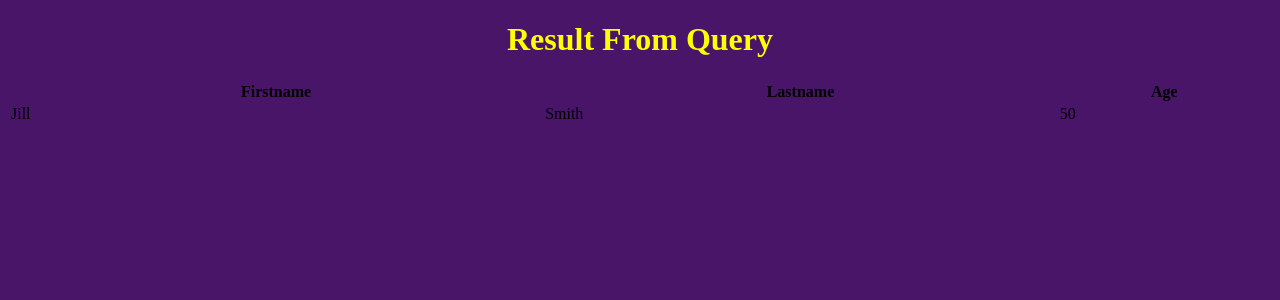
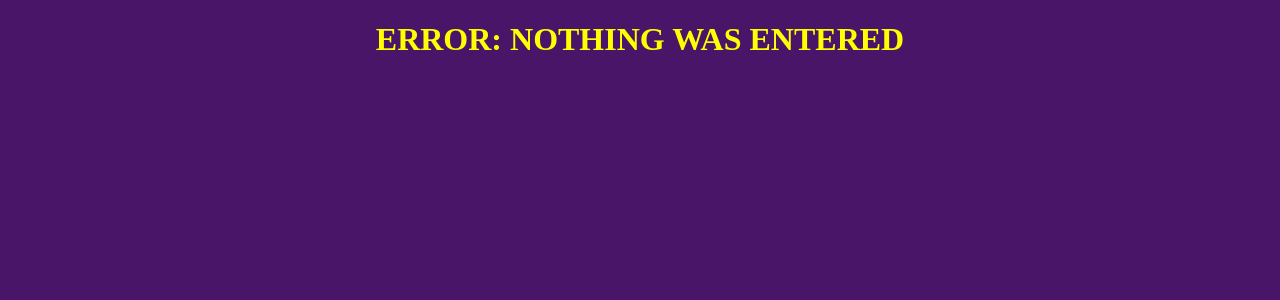
Before and after one commit to AHillery/Group-5, a PHP site: page /resultPage.php in a window 1280 px wide. Shown: the top 300 px of the page. Run offline with PHP 8.4, Linux system fonts and the light colour scheme; a stand-in replaces the project's code that opens the database connection.

Commit message:
Add files via upload

```diff
--- a/Sprint1php/homePage.php
+++ b/Sprint1php/homePage.php
@@ -20,7 +20,7 @@ print		"</ul>";
 print	"</nav>";
 print "<!-- this paragraph gives info on what the page is for -->";
 print	"<div>";
-print		"<p>&nbsp;&nbsp;&nbsp;This is the home page for assignment 1. This page allows you to access the survey page and the
-		   privacy policy page in the navagation bar. </p>";
+print		"<p>&nbsp;&nbsp;&nbsp;This is the home page for Sprint 1 assignment. This page allows you to access the survey page,
+			 privacy policy page, and album search page in the navagation bar. </p>";
 print	"</div>";
 print $page->getBottomSection();
--- a/Sprint1php/resultPage.php
+++ b/Sprint1php/resultPage.php
@@ -1,23 +1,61 @@
 <?php
 require_once("Template.php");
+require_once("DB.class.php");
 $page = new Template("Result Page");
 $page->addHeadElement("<link rel='stylesheet' href='style.css'>");
 $page->finalizeTopSection();
 $page->finalizeBottomSection();
+
+if(isset($_POST['lookup']) && $_POST['lookup']!=""){
+
+
+$db = new DB();
+
+
+if (!$db->getConnStatus()) {
+  print "An error has occurred with connection\n";
+  exit;
+}
+$search = $db->dbEsc($_POST['lookup']);
+$query = 'SELECT * FROM album WHERE albumtitle = "'.$search.'" OR albumartist = "'.$search.'"';
+
+$result = $db->dbCall($query);
+
 print $page->getTopSection();
-print	"<header>";
-print		"<h1>Result From Query</h1>";
-print	"</header>";
-print	"<table style='width:100%'>";
-print	"<tr>";
-print	"<th>Firstname</th>";
-print	"<th>Lastname</th> ";
-print	"<th>Age</th>";
-print	"</tr>";
-print	"<tr>";
-print	"<td>Jill</td>";
-print	"<td>Smith</td>";
-print	"<td>50</td>";
-print	"</tr>";
-print	"</table>";
+print '<h1>Result From Album Database</h1>';
+if(!empty($result)){
+print '<table style="width:100%; color:white;">';
+print'<tr>';
+print'<th>ID</th>';
+print'<th>Insert Time</th> ';
+print'<th>Album Title</th>';
+print'<th>Album Artist</th>';
+print'<th>Album Length</th> ';
+print'<th>Status</th>';
+print'</tr>';
+	foreach ($result as $album)
+	{
+		print'<tr>';
+		print'<td>'.$album["id"].'</td>';
+		print'<td>'.$album["inserttime"].'</td>';
+		print'<td>'.$album["albumtitle"].'</td>';
+		print'<td>'.$album["albumartist"].'</td>';
+		print'<td>'.$album["albumlength"].'</td> ';
+		print'<td>'.$album["status"].'</td>';
+		print'</tr>';
+	}
+print '</table>';
 print $page->getBottomSection();
+}
+else{
+	$sanatizedLookup = filter_var($_POST['lookup'], FILTER_SANITIZE_STRING);
+	print '<p>No match was found using"'.$sanatizedLookup. '"</p>';
+}
+}
+
+
+else{
+	print $page->getTopSection();
+	print '<h1>ERROR: NOTHING WAS ENTERED</h1>';
+	print $page->getBottomSection();
+}
--- a/Sprint1php/style.css
+++ b/Sprint1php/style.css
@@ -65,3 +65,6 @@ p{
 	line-height:30px;
 	padding-right:5px;
 }
+tr{
+	color:white;
+}
```
Also changed, not shown: Sprint1php/actionPage.php (+31 -1 lines), Sprint1php/surveyPage.php (+4 -7 lines).
